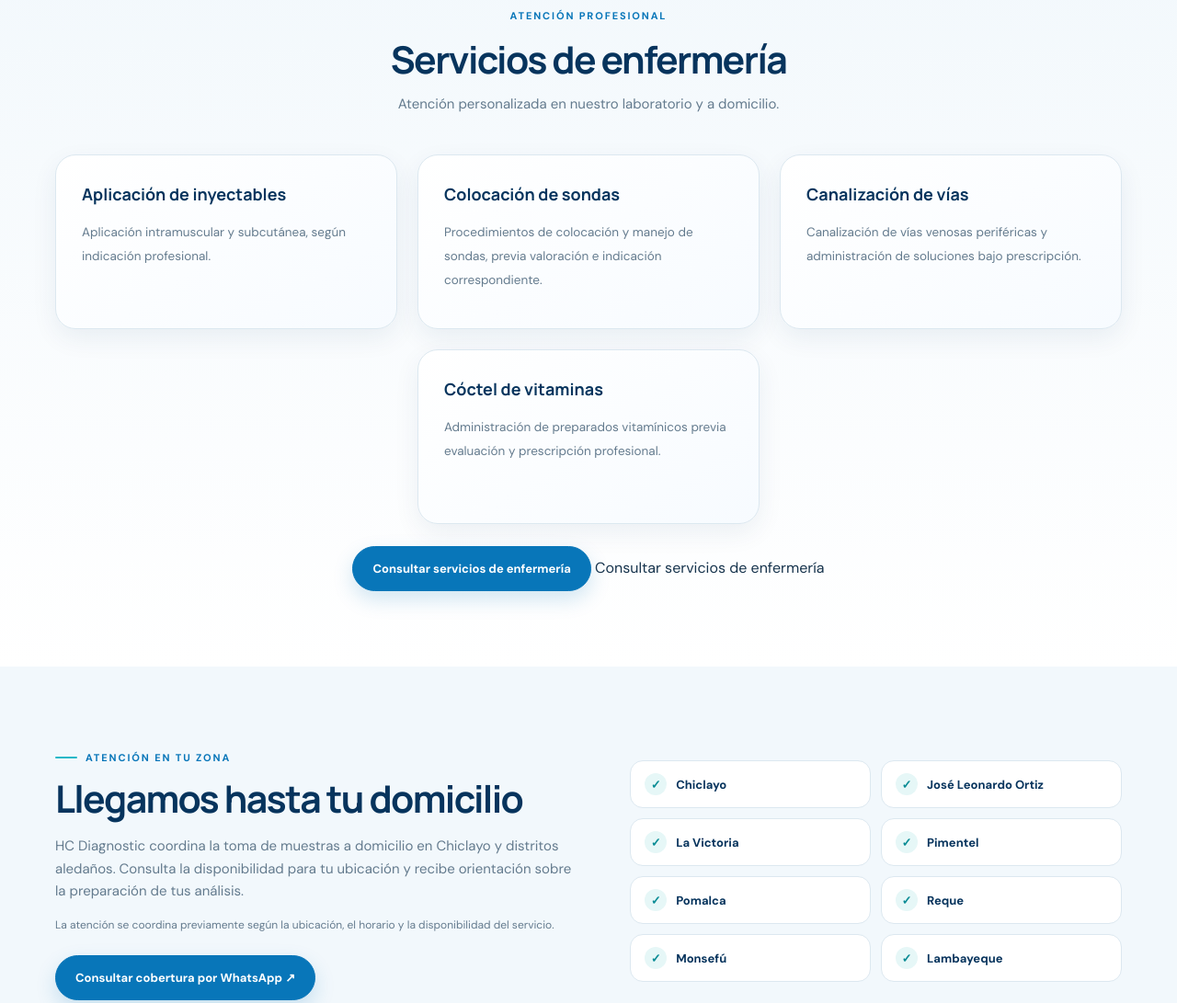
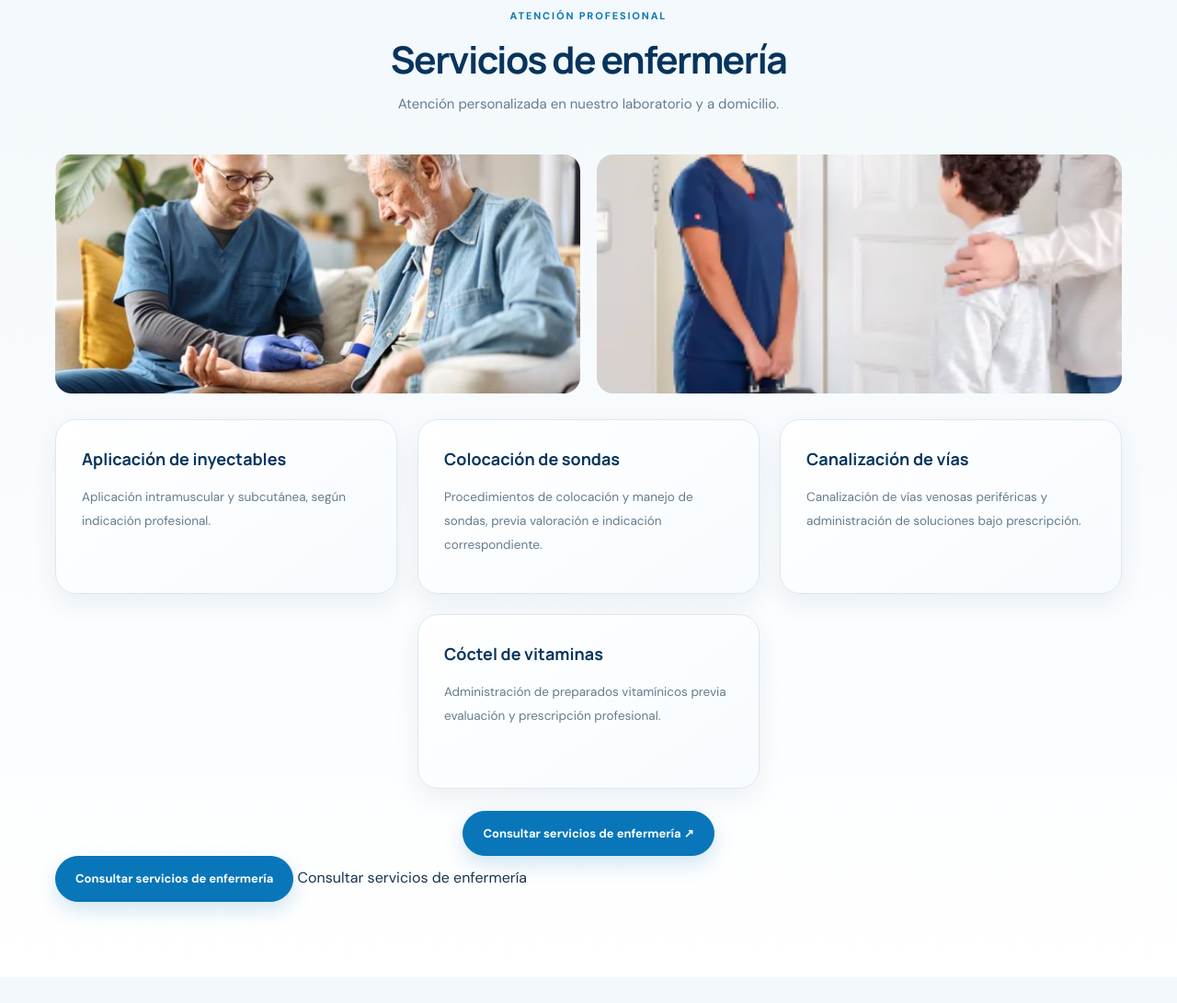
Before and after one commit to victor1896/hc-diagnostic-web, a plain HTML site: page index.html in a window 1280 px wide. Shown: the part 3459-4550 px from the top of the page at 92% size. Drawn offline with Linux system fonts and the light colour scheme.

Commit message:
Update index.html

```diff
--- a/index.html
+++ b/index.html
@@ -593,6 +593,19 @@
       <div class="eyebrow">Atención profesional</div>
       <h2>Servicios de enfermería</h2>
       <p>Atención personalizada en nuestro laboratorio y a domicilio.</p>
+</div>
+
+<div style="display:grid;grid-template-columns:repeat(auto-fit,minmax(220px,1fr));gap:18px;margin:0 0 28px;">
+  <img src="assets/domicilio-paciente.png"
+       alt="Atención de enfermería a domicilio"
+       style="width:100%;height:260px;object-fit:cover;border-radius:18px;">
+
+  <img src="assets/domicilio-visita.png"
+       alt="Visita domiciliaria de HC Diagnostic"
+       style="width:100%;height:260px;object-fit:cover;border-radius:18px;">
+</div>
+
+<div class="catalog-grid">
     </div>
 
     <div class="catalog-grid">
@@ -620,6 +633,12 @@
     </div>
 
     <div class="catalog-action">
+  <a class="button"
+     href="https://wa.me/51975250738?text=Hola%2C%20deseo%20consultar%20sobre%20los%20servicios%20de%20enfermer%C3%ADa%20a%20domicilio.%20Quisiera%20informaci%C3%B3n%20sobre%20disponibilidad%20y%20costos."
+     target="_blank" rel="noopener">
+    Consultar servicios de enfermería ↗
+  </a>
+</div>
      <a class="button" href="https://wa.me/51975250738?text=Hola%2C%20deseo%20consultar%20sobre%20los%20servicios%20de%20enfermer%C3%ADa%20a%20domicilio.%20Quisiera%20informaci%C3%B3n%20sobre%20disponibilidad%20y%20costos." target="_blank" rel="noopener">
   Consultar servicios de enfermería
 </a>
```
